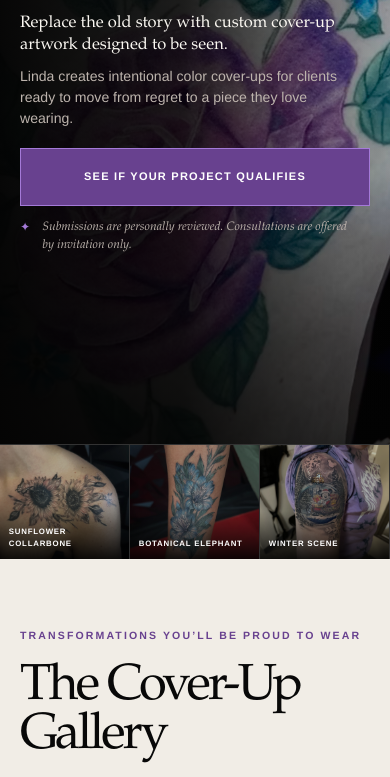
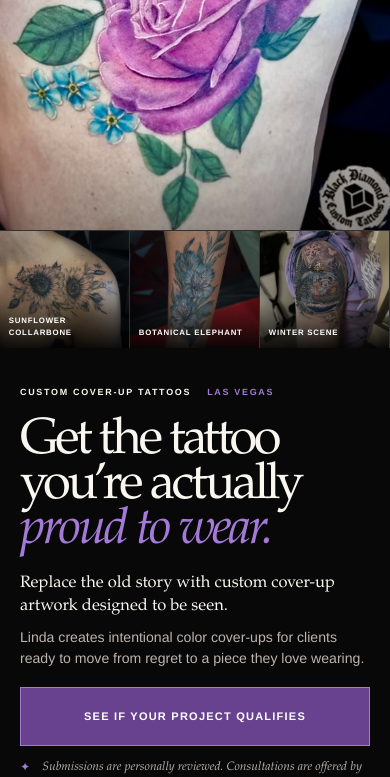
Before and after one commit to Tatassist/tatassisthome, an Astro site: page /lindagcoverups in a window 390 px wide. Shown: the part 285-1062 px from the top of the page. Built offline with nearby package versions, Linux system fonts and the light colour scheme; Astro itself is replaced by a stand-in of ours.

Commit message:
Separate Linda hero artwork from the copy
Place the hero copy and rose in separate panels on desktop, and stack the unobstructed image above the supporting gallery and copy on mobile.

```diff
--- a/src/layouts/LindaCoverupLayout.astro
+++ b/src/layouts/LindaCoverupLayout.astro
@@ -1,6 +1,7 @@
 ---
 import '../styles/lindagcoverups.css';
 import '../styles/lindagcoverups-editorial.css';
+import '../styles/lindagcoverups-hero-separation.css';
 
 interface Props {
 	title?: string;
--- /dev/null
+++ b/src/styles/lindagcoverups-hero-separation.css
@@ -0,0 +1,183 @@
+/* Keep the hero artwork and the sales copy in separate visual zones. */
+.lg-hero {
+	min-height: 100svh;
+	display: grid;
+	grid-template-columns: minmax(25rem, 0.88fr) minmax(0, 1.12fr);
+	grid-template-rows: minmax(34rem, calc(100svh - 10.5rem)) 10.5rem;
+	align-items: stretch;
+	padding: 0;
+	overflow: hidden;
+	background: var(--lg-ink);
+}
+
+.lg-hero::before {
+	display: none;
+}
+
+.lg-hero-copy {
+	position: relative;
+	z-index: 2;
+	grid-column: 1;
+	grid-row: 1;
+	width: auto;
+	max-width: none;
+	display: flex;
+	flex-direction: column;
+	justify-content: center;
+	align-self: stretch;
+	padding: 6.75rem clamp(2rem, 4.5vw, 5rem) 3rem var(--lg-pad);
+	background: var(--lg-ink);
+}
+
+.lg-hero-media {
+	position: relative;
+	z-index: 1;
+	inset: auto;
+	grid-column: 2;
+	grid-row: 1;
+	min-width: 0;
+	min-height: 0;
+	overflow: hidden;
+	background: var(--lg-ink-soft);
+}
+
+.lg-hero-media::after {
+	content: "";
+	position: absolute;
+	inset: 0;
+	pointer-events: none;
+	background:
+		linear-gradient(90deg, rgba(8, 8, 8, 0.28), rgba(8, 8, 8, 0) 18%),
+		linear-gradient(0deg, rgba(8, 8, 8, 0.2), rgba(8, 8, 8, 0) 18%);
+}
+
+.lg-hero-media img {
+	width: 100%;
+	height: 100%;
+	object-fit: cover;
+	object-position: center 48%;
+}
+
+.lg-hero h1 {
+	font-size: clamp(3.8rem, 6vw, 7.15rem);
+}
+
+.lg-hero-rail {
+	position: relative;
+	z-index: 3;
+	inset: auto;
+	grid-column: 1 / -1;
+	grid-row: 2;
+	height: auto;
+}
+
+.lg-hero-seal {
+	right: 2rem;
+	bottom: 12.25rem;
+}
+
+@media (max-width: 1100px) {
+	.lg-hero {
+		grid-template-columns: minmax(23rem, 0.94fr) minmax(0, 1.06fr);
+	}
+
+	.lg-hero-copy {
+		padding-right: 2.5rem;
+	}
+
+	.lg-hero h1 {
+		font-size: clamp(3.45rem, 5.8vw, 5.8rem);
+	}
+}
+
+@media (max-width: 820px) {
+	.lg-hero {
+		min-height: auto;
+		display: flex;
+		flex-direction: column;
+		padding: 0;
+		overflow: visible;
+	}
+
+	.lg-hero-media {
+		order: 0;
+		position: relative;
+		width: 100%;
+		height: 62svh;
+		min-height: 29rem;
+		max-height: 45rem;
+	}
+
+	.lg-hero-media::after {
+		background:
+			linear-gradient(180deg, rgba(8, 8, 8, 0.4), rgba(8, 8, 8, 0) 18%),
+			linear-gradient(0deg, rgba(8, 8, 8, 0.28), rgba(8, 8, 8, 0) 20%);
+	}
+
+	.lg-hero-media img {
+		object-position: center 45%;
+	}
+
+	.lg-hero-rail {
+		order: 1;
+		position: relative;
+		height: 8rem;
+		flex: 0 0 8rem;
+	}
+
+	.lg-hero-copy {
+		order: 2;
+		width: 100%;
+		max-width: none;
+		display: block;
+		padding: 2.75rem var(--lg-pad) 3.25rem;
+		background: var(--lg-ink);
+	}
+
+	.lg-hero-eyebrow {
+		margin-bottom: 1.2rem;
+	}
+
+	.lg-hero h1 {
+		max-width: 38rem;
+		margin-bottom: 1.2rem;
+		font-size: clamp(3.25rem, 10vw, 5.25rem);
+	}
+
+	.lg-hero-lead,
+	.lg-hero-body,
+	.lg-hero-note {
+		max-width: 38rem;
+	}
+
+	.lg-hero-seal {
+		display: none;
+	}
+}
+
+@media (max-width: 680px) {
+	.lg-hero-media {
+		height: 61svh;
+		min-height: 27rem;
+		max-height: 38rem;
+	}
+
+	.lg-hero-media img {
+		object-position: center 44%;
+	}
+
+	.lg-hero-rail {
+		height: 7.4rem;
+		flex-basis: 7.4rem;
+	}
+
+	.lg-hero-copy {
+		padding-top: 2.35rem;
+		padding-bottom: 2.75rem;
+	}
+
+	.lg-hero h1 {
+		max-width: 22rem;
+		font-size: clamp(3rem, 13vw, 4.25rem);
+	}
+}
```
